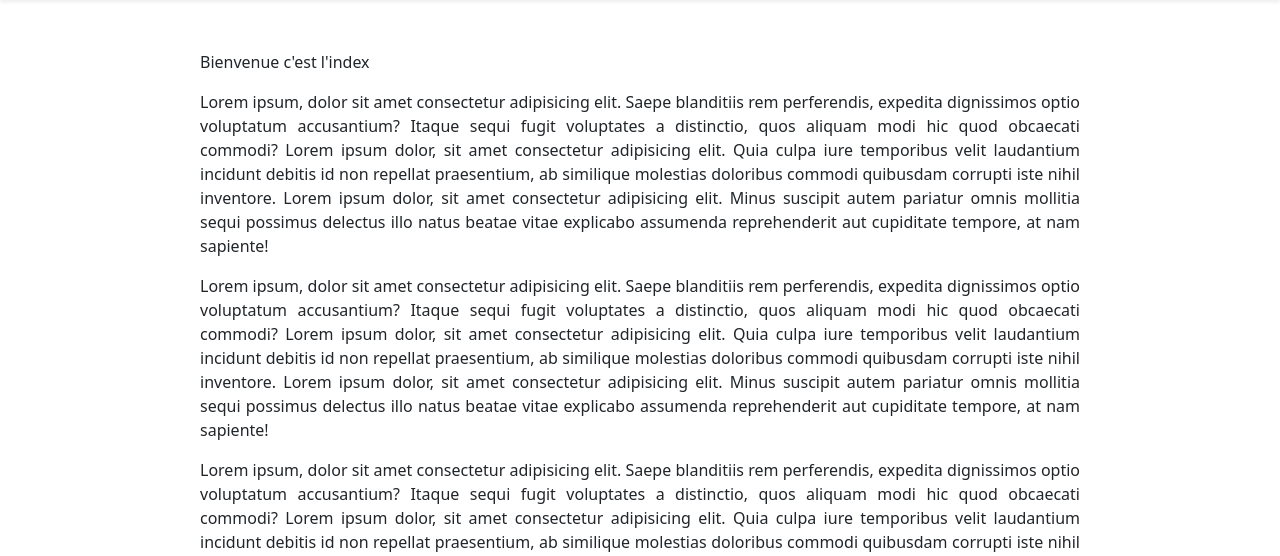
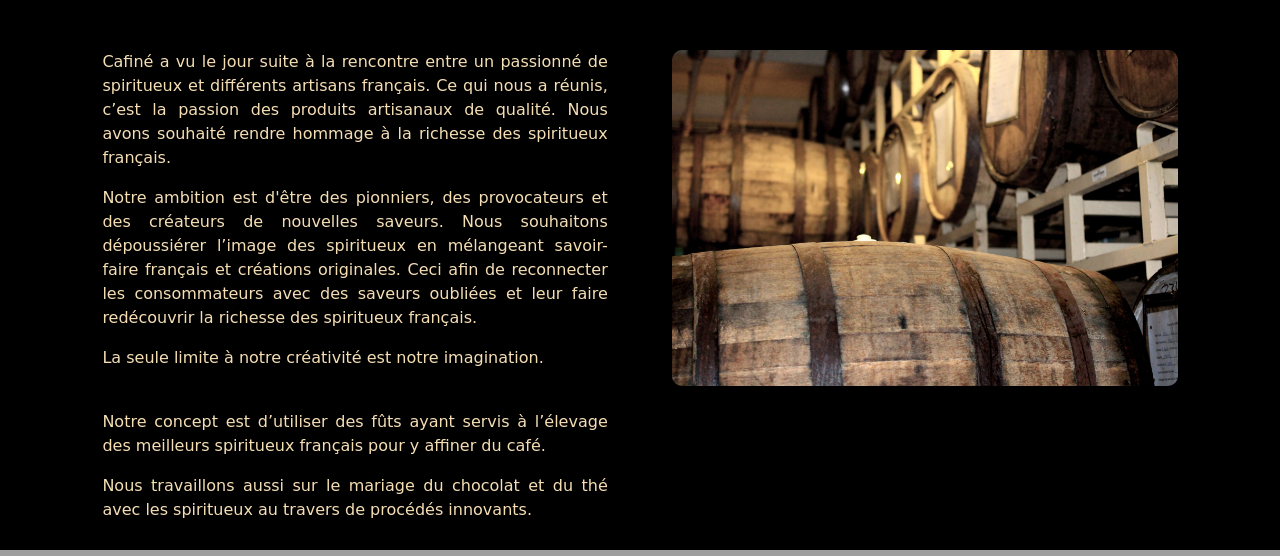
Before and after one commit to ClaireMath/cafine, a PHP site: page / in a window 1280 px wide. Shown: the part 157-713 px from the top of the page. Run offline with PHP 8.4, Linux system fonts and the light colour scheme; grey boxes are pictures that could not be loaded.

Commit message:
page d'accueil

```diff
--- a/FOOTER/styleFooter.css
+++ b/FOOTER/styleFooter.css
@@ -8,6 +8,8 @@
 }
 
 footer {
+  font-family: 'Comic Sans MS', cursive;
+  font-size: 17px;
     height: 300px;
     width: 100%;
     background-image: url("../IMAGES_CL/COFFEE/coffee-seeds.jpg");
@@ -19,6 +21,8 @@ footer {
     align-items: center;
 }
 .footer {
+  font-family: 'Comic Sans MS', cursive;
+  color: wheat;
     display: flex;
     flex-direction: column;
     justify-content: space-around;
--- a/index.php
+++ b/index.php
@@ -23,12 +23,19 @@ include "header/header.html"
 
 
 <section>
-                  <p> Bienvenue c'est l'index</p>
-                  <p>Lorem ipsum, dolor sit amet consectetur adipisicing elit. Saepe blanditiis rem perferendis, expedita dignissimos optio voluptatum accusantium? Itaque sequi fugit voluptates a distinctio, quos aliquam modi hic quod obcaecati commodi? Lorem ipsum dolor, sit amet consectetur adipisicing elit. Quia culpa iure temporibus velit laudantium incidunt debitis id non repellat praesentium, ab similique molestias doloribus commodi quibusdam corrupti iste nihil inventore. Lorem ipsum dolor, sit amet consectetur adipisicing elit. Minus suscipit autem pariatur omnis mollitia sequi possimus delectus illo natus beatae vitae explicabo assumenda reprehenderit aut cupiditate tempore, at nam sapiente!</p>
-                  <p>Lorem ipsum, dolor sit amet consectetur adipisicing elit. Saepe blanditiis rem perferendis, expedita dignissimos optio voluptatum accusantium? Itaque sequi fugit voluptates a distinctio, quos aliquam modi hic quod obcaecati commodi? Lorem ipsum dolor, sit amet consectetur adipisicing elit. Quia culpa iure temporibus velit laudantium incidunt debitis id non repellat praesentium, ab similique molestias doloribus commodi quibusdam corrupti iste nihil inventore. Lorem ipsum dolor, sit amet consectetur adipisicing elit. Minus suscipit autem pariatur omnis mollitia sequi possimus delectus illo natus beatae vitae explicabo assumenda reprehenderit aut cupiditate tempore, at nam sapiente!</p>
-                  <p>Lorem ipsum, dolor sit amet consectetur adipisicing elit. Saepe blanditiis rem perferendis, expedita dignissimos optio voluptatum accusantium? Itaque sequi fugit voluptates a distinctio, quos aliquam modi hic quod obcaecati commodi? Lorem ipsum dolor, sit amet consectetur adipisicing elit. Quia culpa iure temporibus velit laudantium incidunt debitis id non repellat praesentium, ab similique molestias doloribus commodi quibusdam corrupti iste nihil inventore. Lorem ipsum dolor, sit amet consectetur adipisicing elit. Minus suscipit autem pariatur omnis mollitia sequi possimus delectus illo natus beatae vitae explicabo assumenda reprehenderit aut cupiditate tempore, at nam sapiente!</p>
+                 <div class="leftCtn">
+                <p> Cafiné a vu le jour suite à la rencontre entre un passionné de spiritueux et différents artisans français. Ce qui nous a réunis, c’est la passion des produits artisanaux de qualité. Nous avons souhaité rendre hommage à la richesse des spiritueux français. </p>
 
-</section>
+                  <p>Notre ambition est d'être des pionniers, des provocateurs et des créateurs de nouvelles saveurs. Nous souhaitons dépoussiérer l’image des spiritueux en mélangeant savoir-faire français et créations originales. Ceci afin de reconnecter les consommateurs avec des saveurs oubliées et leur faire redécouvrir la richesse des spiritueux français.</p>
+                  <p>La seule limite à notre créativité est notre imagination. </p>
+
+                  <p>Notre concept est d’utiliser des fûts ayant servis à l’élevage des meilleurs spiritueux français pour y affiner du café. </p>
+                  <p>Nous travaillons aussi sur le mariage du chocolat et du thé avec les spiritueux au travers de procédés innovants.</p>
+                  </div>
+                <div class="rightCtn">
+<img src="./IMAGES_CL/PhotosThomas/barrels.jpg" alt="cave avec futs" class="photoFuts">
+                </div>
+            </section>
 <?php
 include "FOOTER/footerCl.html"
 ?>
--- a/style.css
+++ b/style.css
@@ -1,12 +1,29 @@
-body {
+
+section {
     background-color: black;
-}
-section {
-    padding-left: 200px;
-    padding-right: 200px;
+    font-family: 'Comic Sans MS', cursive;
+
+    /* color: goldenrod;*/
+    /* color: gold; */
+    color: wheat;
+    width: 100%;
+    height: 550px;
+    padding-left: 8%;
+    padding-right: 8%;
     padding-top: 50px;
     padding-bottom: 50px;
+    display : flex;
+    justify-content: space-between;
+    /* flex-direction: column; */
 }
+.leftCtn, .rightCtn {
+    width: 47%;
+}
+.photoFuts {
+    width: 100%;
+    border-radius: 10px;
+}
+
 p {
     text-align: justify;
 }
```
Also changed, not shown: IMAGES_CL/PhotosThomas/barrels.jpg (renamed from IMAGES_CL/PhotosThomas/barrels-218176 (1).jpg).
